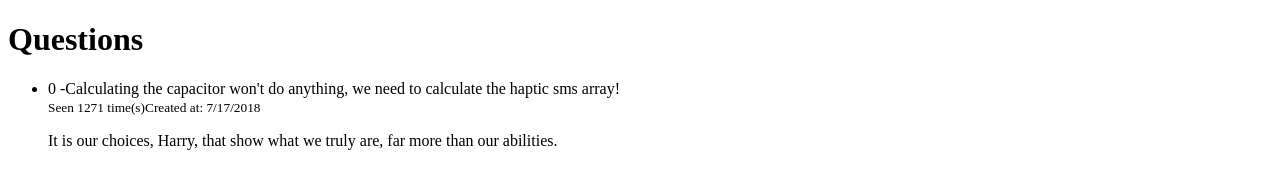
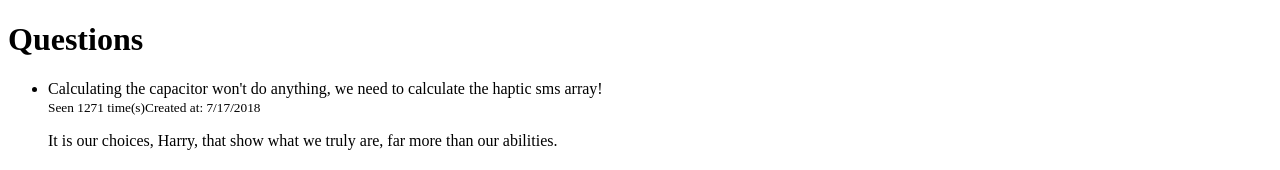
Before and after one commit to kentcheung2000/awesome-answers-client, a React (Create React App) app: page / in a window 1280 px wide. Shown: the top 170 px of the page. Built offline with nearby package versions, Linux system fonts and the light colour scheme.

Commit message:
Change to class base for QuestionIndexPage

```diff
--- a/src/components/QuestionIndexPage.js
+++ b/src/components/QuestionIndexPage.js
@@ -1,17 +1,17 @@
-import React from 'react';
+import React, { Component } from 'react';
 
 import questionData from './questionData';
 import '../styles/QuestionIndexPage.css';
 
-function QuestionIndexPage(props) {
+class QuestionIndexPage extends Component {
+    render() {
         return (
             <main className="QuestionIndexPage">
                 <h1>Questions</h1>
                 <ul>
                     {questionData.map((question, index) => (
-                    <li key={question.id}>
+                        <li key={index}>
                             <p>
-                            {index} -
                                 {question.title}
                                 <br />
                                 <small>Seen {question.view_count} time(s)</small>
@@ -24,5 +24,6 @@ function QuestionIndexPage(props) {
             </main>
         );
     }
+}
 
 export default QuestionIndexPage;
```
Lines whose indentation alone changed are shown as unchanged.
